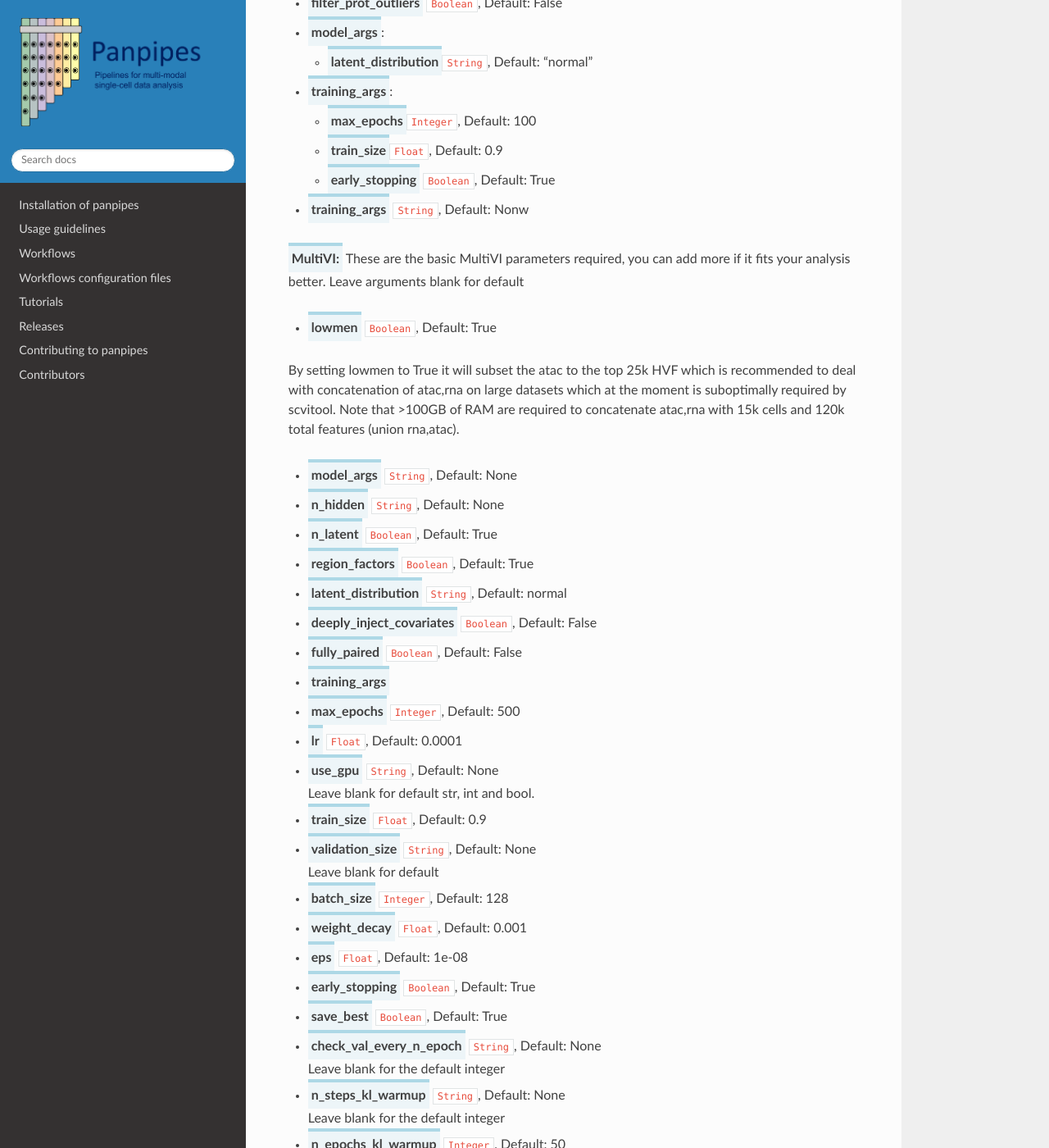
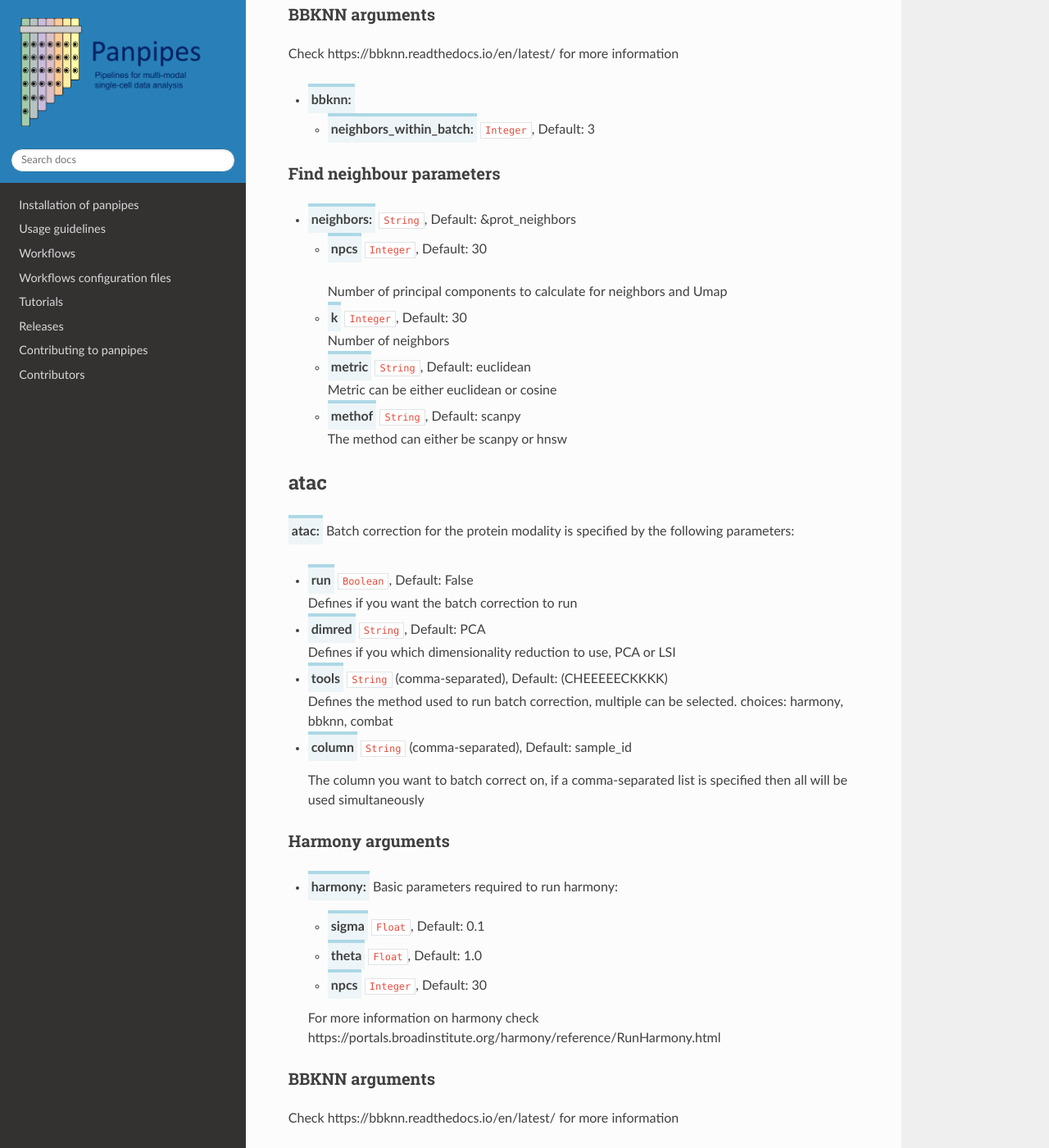
Before and after one commit to bio-la/panpipes-nextflow, a Sphinx documentation site: the page built from docs/yaml_docs/pipeline_integration_ym.md, in a window 1280 px wide and 1400 px high, scrolled down 4358 px. Shown: the whole window at 82% size. Built offline with Sphinx 7.4.7 and the Read the Docs theme 2.0.0, drawn with Linux system fonts in a browser that asks for light colours; some of the changed text lies outside the part shown.

Commit message:
Update pipeline_integration_ym.md

```diff
--- a/docs/yaml_docs/pipeline_integration_ym.md
+++ b/docs/yaml_docs/pipeline_integration_ym.md
@@ -143,21 +143,121 @@
   -  <span class="parameter">methof</span> `String`, Default: scanpy<br>
     The method can either be scanpy or hnsw
 
-### Multimodal integration
- <span class="parameter">run</span> `Boolean`, Default: True<br>
+
+## Protein
+<span class="parameter">prot:</span>
+  Batch correction for the protein modality is specified by the following parameters:
+
+
+  - <span class="parameter">run</span> `Boolean`, Default: True<br>
+    Defines if you want the batch correction to run
+
+  - <span class="parameter">tools</span> `String` (comma-separated), Default: harmony<br>
+    Defines the method used to run batch correction, multiple can be selected.
+    choices: harmony, bbknn, combat
+
+   - <span class="parameter">column</span> `String` (comma-separated), Default: sample_id<br>
+
+     The column you want to batch correct on, if a comma-separated list is specified then all will be used simultaneously
+
+  ### Harmony arguments
+
+- <span class="parameter">harmony:</span>
+    Basic parameters required to run harmony:
+
+    - <span class="parameter">sigma</span> `Float`, Default: 0.1<br>
+    - <span class="parameter">theta</span> `Float`, Default: 1.0<br>
+    - <span class="parameter">npcs</span> `Integer`, Default: 30<br>
+
+  For more information on harmony check https://portals.broadinstitute.org/harmony/reference/RunHarmony.html
+### BBKNN arguments
+Check https://bbknn.readthedocs.io/en/latest/ for more information
+- <span class="parameter">bbknn:</span>
+  - <span class="parameter">neighbors_within_batch:</span> `Integer`, Default: 3<br>
+
+### Find neighbour parameters
+- <span class="parameter">neighbors:</span> `String`, Default: &prot_neighbors<br>
+
+  - <span class="parameter">npcs</span> `Integer`, Default: 30<br>
+   Number of principal components to calculate for neighbors and Umap
+
+  -  <span class="parameter">k</span> `Integer`, Default: 30<br>
+  Number of neighbors
+
+  -  <span class="parameter">metric</span> `String`, Default: euclidean<br>
+   Metric can be either euclidean or cosine
+
+  -  <span class="parameter">methof</span> `String`, Default: scanpy<br>
+    The method can either be scanpy or hnsw
+
+
+## atac
+
+<span class="parameter">atac:</span>
+  Batch correction for the protein modality is specified by the following parameters:
+
+  - <span class="parameter">run</span> `Boolean`, Default: False<br>
+    Defines if you want the batch correction to run
+
+  - <span class="parameter">dimred</span> `String`, Default: PCA<br>
+    Defines if you which dimensionality reduction to use, PCA or LSI
+
+  - <span class="parameter">tools</span> `String` (comma-separated), Default: (CHEEEEECKKKK) <br>
+    Defines the method used to run batch correction, multiple can be selected.
+    choices: harmony, bbknn, combat
+
+   - <span class="parameter">column</span> `String` (comma-separated), Default: sample_id<br>
+
+     The column you want to batch correct on, if a comma-separated list is specified then all will be used simultaneously
+
+  ### Harmony arguments
+
+- <span class="parameter">harmony:</span>
+    Basic parameters required to run harmony:
+
+    - <span class="parameter">sigma</span> `Float`, Default: 0.1<br>
+    - <span class="parameter">theta</span> `Float`, Default: 1.0<br>
+    - <span class="parameter">npcs</span> `Integer`, Default: 30<br>
+
+  For more information on harmony check https://portals.broadinstitute.org/harmony/reference/RunHarmony.html
+### BBKNN arguments
+Check https://bbknn.readthedocs.io/en/latest/ for more information
+- <span class="parameter">bbknn:</span>
+  - <span class="parameter">neighbors_within_batch:</span> `Integer`, Default: 3<br>
+
+### Find neighbour parameters
+- <span class="parameter">neighbors:</span> `String`, Default: &atac_neighbors<br>
+
+  - <span class="parameter">npcs</span> `Integer`, Default: 30<br>
+   Number of principal components to calculate for neighbors and Umap
+
+  -  <span class="parameter">k</span> `Integer`, Default: 30<br>
+  Number of neighbors
+
+  -  <span class="parameter">metric</span> `String`, Default: euclidean<br>
+   Metric can be either euclidean or cosine
+
+  -  <span class="parameter">methof</span> `String`, Default: scanpy<br>
+    The method can either be scanpy or hnsw
+
+
+## Multimodal integration
+<span class="parameter">multimodal:</span>
+
+ - <span class="parameter">run</span> `Boolean`, Default: True<br>
  Leave False if you don't want to run multimodal integration
 
-  <span class="parameter">tools</span> `String`(Comma separated), Default: "WNN"<br>
+ - <span class="parameter">tools</span> `String`(Comma separated), Default: "WNN"<br>
  Method you want to use to run batch correction. Options include: WNN, totalvi and multiVI. You can specify mutiple.
 
- <span class="parameter">column_categorical</span> `String`(Comma separated), Default: sample_id<br>
+ - <span class="parameter">column_categorical</span> `String`(Comma separated), Default: sample_id<br>
  This is the column you want to run a batch correction on, multiple can be selected simultaneously.
 
  Extra parameters:
- <span class="parameter">totalvi:</span>
+ - <span class="parameter">totalvi:</span>
    These are the basic totalvi parameters required, you can add more if it fits your analysis better.
 
-   -  <span class="parameter">modalities</span> `String`(Comma separated), Default: rna, prot<br>
+ -  <span class="parameter">modalities</span> `String`(Comma separated), Default: rna,prot<br>
 
   totalvi has to run on both rna and protein data
 
@@ -166,8 +266,10 @@
    -  <span class="parameter">filter_by_hvg</span> `Boolean`, Default: True<br>
    To filter manually create a column called prot_outliers in mdata['prot']
    -  <span class="parameter">filter_prot_outliers</span> `Boolean`, Default: False<br>
+
    -  <span class="parameter">model_args</span>:
       -  <span class="parameter">latent_distribution</span>`String`, Default: "normal"<br>
+
   -  <span class="parameter">training_args</span>:
       -  <span class="parameter">max_epochs</span>`Integer`, Default: 100<br>
       -  <span class="parameter">train_size</span>`Float`, Default: 0.9<br>
@@ -176,111 +278,99 @@
 
 
 
- <span class="parameter">MultiVI:</span>
+  -  <span class="parameter">MultiVI:</span>
   These are the basic MultiVI parameters required, you can add more if it fits your analysis better. Leave arguments blank for default
 
-  -  <span class="parameter">lowmen</span> `Boolean`, Default: True<br>
+      - <span class="parameter">lowmen</span> `Boolean`, Default: True<br>
 
 By setting lowmen to True it will subset the atac to the top 25k HVF which is recommended to deal with concatenation of atac,rna on large datasets which at the moment is suboptimally required by scvitool. Note that >100GB of RAM are required to concatenate atac,rna with 15k cells and 120k total features (union rna,atac).
-
- -  <span class="parameter">model_args</span> `String`, Default: None<br>
-   - <span class="parameter">n_hidden</span> `String`, Default: None<br>
-   -  <span class="parameter">n_latent</span> `Boolean`, Default: True<br>
-   -  <span class="parameter">region_factors</span> `Boolean`, Default: True<br>
-   -  <span class="parameter">latent_distribution</span> `String`, Default: normal<br>
-   -  <span class="parameter">deeply_inject_covariates</span> `Boolean`, Default: False<br>
-   -  <span class="parameter">fully_paired</span> `Boolean`, Default: False<br>
-
- -  <span class="parameter">training_args</span>
-   -  <span class="parameter">max_epochs</span> `Integer`, Default: 500<br>
-   -  <span class="parameter">lr</span> `Float`, Default: 0.0001<br>
-   -  <span class="parameter">use_gpu</span> `String`, Default: None<br>
+       -  <span class="parameter">model_args</span> `String`, Default: None<br>
+           - <span class="parameter">n_hidden</span> `String`, Default: None<br>
+           -  <span class="parameter">n_latent</span> `Boolean`, Default: True<br>
+           -  <span class="parameter">region_factors</span> `Boolean`, Default: True<br>
+           -  <span class="parameter">latent_distribution</span> `String`, Default: normal<br>
+           -  <span class="parameter">deeply_inject_covariates</span> `Boolean`, Default: False<br>
+           -  <span class="parameter">fully_paired</span> `Boolean`, Default: False<br>
+        -  <span class="parameter">training_args</span>
+           -  <span class="parameter">max_epochs</span> `Integer`, Default: 500<br>
+           -  <span class="parameter">lr</span> `Float`, Default: 0.0001<br>
+           -  <span class="parameter">use_gpu</span> `String`, Default: None<br>
      Leave blank for default str, int and bool.
-   -  <span class="parameter">train_size</span> `Float`, Default: 0.9<br>
-   -  <span class="parameter">validation_size</span> `String`, Default: None<br>
+           -  <span class="parameter">train_size</span> `Float`, Default: 0.9<br>
+           -  <span class="parameter">validation_size</span> `String`, Default: None<br>
    Leave blank for default
-
-   -  <span class="parameter">batch_size</span> `Integer`, Default: 128<br>
-   -  <span class="parameter">weight_decay</span> `Float`, Default: 0.001<br>
-   -  <span class="parameter">eps</span> `Float`, Default: 1e-08<br>
-   -  <span class="parameter">early_stopping</span> `Boolean`, Default: True<br>
-   -  <span class="parameter">save_best</span> `Boolean`, Default: True<br>
-   -  <span class="parameter">check_val_every_n_epoch</span> `String`, Default: None<br>
+           -  <span class="parameter">batch_size</span> `Integer`, Default: 128<br>
+           -  <span class="parameter">weight_decay</span> `Float`, Default: 0.001<br>
+           -  <span class="parameter">eps</span> `Float`, Default: 1e-08<br>
+           -  <span class="parameter">early_stopping</span> `Boolean`, Default: True<br>
+           -  <span class="parameter">save_best</span> `Boolean`, Default: True<br>
+           -  <span class="parameter">check_val_every_n_epoch</span> `String`, Default: None<br>
    Leave blank for the default integer
-
-   -  <span class="parameter">n_steps_kl_warmup</span> `String`, Default: None<br>
+           -  <span class="parameter">n_steps_kl_warmup</span> `String`, Default: None<br>
    Leave blank for the default integer
-
-   -  <span class="parameter">n_epochs_kl_warmup</span> `Integer`, Default: 50<br>
-   -  <span class="parameter">adversarial_mixing</span> `Boolean`, Default: True<br>
-
- -  <span class="parameter">training_plan</span> `String, Default: None
-   Leave blank for default dict
-
-
-  <span class="parameter">mofa:</span>
-   These are the basic mofa parameters required, you can add more if it fits your analysis better.
-
-  -  <span class="parameter">modalities</span> `String` (Comma separated), Default: rna, prot, atac <br>
-  -  <span class="parameter">fliter_by_hgv</span> `Boolean`, Default: True<br>
-  -  <span class="parameter">n_factors</span> `Integer`, Default: 10<br>
-  -  <span class="parameter">n_iterations</span> `Integer`, Default: 1000<br>
-  -  <span class="parameter">convergence_mode</span> `String`, Default: fast<br>
+           -  <span class="parameter">n_epochs_kl_warmup</span> `Integer`, Default: 50<br>
+           -  <span class="parameter">adversarial_mixing</span> `Boolean`, Default: True<br>
+       -  <span class="parameter">training_plan</span> `String, Default: None<br>
+  -  <span class="parameter">mofa:</span> These are the basic mofa parameters required, you can add more if it fits your analysis better.
+      -  <span class="parameter">modalities</span> `String` (Comma separated), Default: rna, prot, atac <br>
+      -  <span class="parameter">fliter_by_hgv</span> `Boolean`, Default: True<br>
+      -  <span class="parameter">n_factors</span> `Integer`, Default: 10<br>
+      -  <span class="parameter">n_iterations</span> `Integer`, Default: 1000<br>
+      -  <span class="parameter">convergence_mode</span> `String`, Default: fast<br>
     Choice between fast, medium, and slow
-
-  -  <span class="parameter">save_parameters</span> `Boolean`, Default: False<br>
-  -  <span class="parameter">outfile</span> `String`, Default: path/to/h5ad/to_save_model_to <br> (CHHHHECCCKKKKKKKKK)
+      -  <span class="parameter">save_parameters</span> `Boolean`, Default: False<br>
+      -  <span class="parameter">outfile</span> `String`, Default: path/to/h5ad/to_save_model_to <br> (CHHHHECCCKKKKKKKKK)
 
 
 
-<span class="parameter">WNN:</span>
+  - <span class="parameter">WNN:</span>
    These are the basic WNN parameters required, you can add more if it fits your analysis better.
 
-  -  <span class="parameter">modalities</span> `String` (Comma separated), Default: rna, prot, atac <br>
-  -  <span class="parameter">batch_corrected</span> `String`, Default: None<br>
+      -  <span class="parameter">modalities</span> `String` (Comma separated), Default: rna, prot, atac <br>
+      -  <span class="parameter">batch_corrected</span> `String`, Default: None<br>
 Set the modality to one method ("bbknn", "scVI", "harmony", "scanorama"), if left None, a default de novo calculation of neighbours on non-corrected data for that modality using specified parameters
-      -  <span class="parameter">rna</span> `String`, Default: None<br>
+          -  <span class="parameter">rna</span> `String`, Default: None<br>
         Options here include "bbknn" and "harmony"
 
-      -  <span class="parameter">prot</span> `String`, Default: None<br>
+          -  <span class="parameter">prot</span> `String`, Default: None<br>
         Options here include "harmony"
 
-      -  <span class="parameter">atac</span> `String`, Default: None<br>
+          -  <span class="parameter">atac</span> `String`, Default: None<br>
 
-<span class="parameter">knn:</span>
-  -  <span class="parameter">rna</span> `String`, Default: *rna_neighbors<br>
-  -  <span class="parameter">prot</span> `String`, Default: *prot_neighbors<br>
-  -  <span class="parameter">atac</span> `String`, Default: *atac_neighbors<br>
+      - <span class="parameter">knn:</span>
+          -  <span class="parameter">rna</span> `String`, Default: *rna_neighbors<br>
+          -  <span class="parameter">prot</span> `String`, Default: *prot_neighbors<br>
+          -  <span class="parameter">atac</span> `String`, Default: *atac_neighbors<br>
 
 
-<span class="parameter">n_neighbors</span> `String`, Default: "leave blank"<br>
+      - <span class="parameter">n_neighbors</span> `String`, Default: "leave blank"<br>
   Leave blank to arithmetic mean across modalities neighbors
 
-<span class="parameter">n_bandwidth_neighbors</span> `Integer`, Default: 20<br>
+      - <span class="parameter">n_bandwidth_neighbors</span> `Integer`, Default: 20<br>
 
-<span class="parameter">n_multineighbors</span> `Integer`, Default: 200<br>
+      - <span class="parameter">n_multineighbors</span> `Integer`, Default: 200<br>
 
-<span class="parameter">metric</span> `String`, Default: euclidean<br>
+      - <span class="parameter">metric</span> `String`, Default: euclidean<br>
 
-<span class="parameter">low_memory</span> `Boolean`, Default: True<br>
+      - <span class="parameter">low_memory</span> `Boolean`, Default: True<br>
 
 
-<span class="parameter">neighbors:</span>
--  <span class="parameter">npcs</span> `Integer`, Default: 30<br>
+  - <span class="parameter">neighbors:</span>
+      -  <span class="parameter">npcs</span> `Integer`, Default: 30<br>
 
 The number of principal components to calculate for neighbors and umap. If no correction is applied PCA will be calculated and used to run the UMAP. If harmony is chosen it will use the following components to create a corrected dimensionality reduction
 
- -  <span class="parameter">k</span> `Integer`, Default: 30<br>
- -  <span class="parameter">metric</span> `String`, Default: euclidean<br>
+     -  <span class="parameter">k</span> `Integer`, Default: 30<br>
+     -  <span class="parameter">metric</span> `String`, Default: euclidean<br>
    Options include euclidean and cosine
 
- - <span class="parameter">method</span> `String`, Default: scanpy<br>
+     - <span class="parameter">method</span> `String`, Default: scanpy<br>
    Options include scanpy and hnsw
 
 
 ### Plot
 
-<span class="parameter">plotqc:</span>
+- <span class="parameter">plotqc:</span>
 Grouping must be a categorical variable
    -  <span class="parameter">grouping_var</span> `String`, Default: sample_id<br>
    -  <span class="parameter">all</span> `String`, Default: rep:receptor_subtype<br>
@@ -298,7 +388,7 @@
 
 Leave this final option blank until you have reviewed the results from running `papipes integration make full`. This step will produce a mudata object with one layer and one correction per modality, and one multimodal layer. For unimodal integration select the uncorrected version and use "no_correction" then run `panpipes integration make merge_integration`.
 
-<span class="parameter">final_obj:</span>
+- <span class="parameter">final_obj:</span>
    -  <span class="parameter">rna:</span>
       -  <span class="parameter">include</span> `Boolean`, Default: True<br>
       -   <span class="parameter">bc_choice</span> `String`, Default: harmony<br>
```
